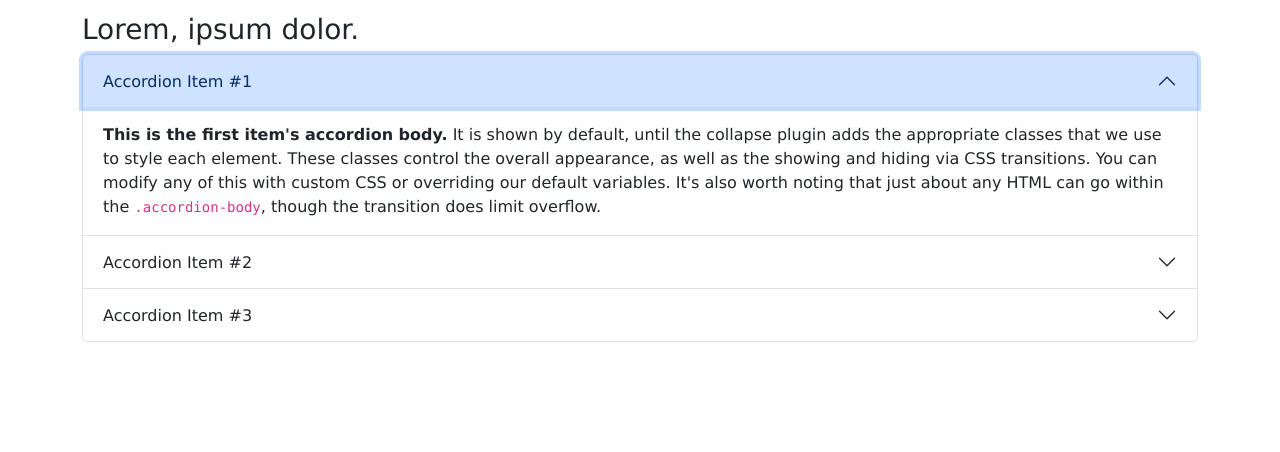
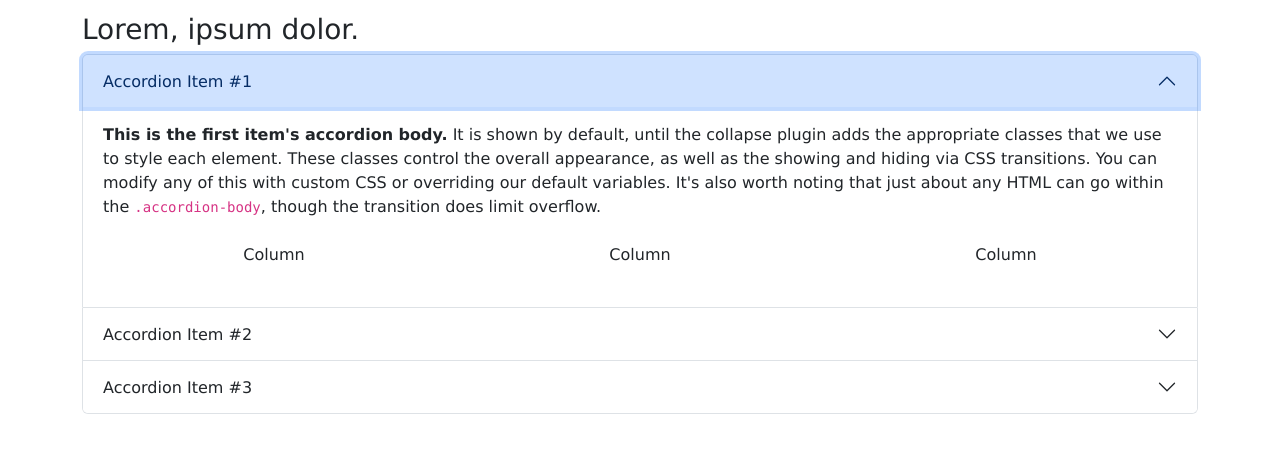
Before and after one commit to Yakhouba-dev/Test2024, a plain HTML site: page index.html in a window 1280 px wide. Both pictures are taken after a click on the button "Accordion Item #1". Shown: the part 180-632 px from the top of the page. Drawn offline with nearby package versions, Linux system fonts and the light colour scheme.

Commit message:
add more style

```diff
--- a/index.html
+++ b/index.html
@@ -24,6 +24,19 @@
               <div id="collapseOne" class="accordion-collapse collapse" data-bs-parent="#accordionExample">
                 <div class="accordion-body">
                   <strong>This is the first item's accordion body.</strong> It is shown by default, until the collapse plugin adds the appropriate classes that we use to style each element. These classes control the overall appearance, as well as the showing and hiding via CSS transitions. You can modify any of this with custom CSS or overriding our default variables. It's also worth noting that just about any HTML can go within the <code>.accordion-body</code>, though the transition does limit overflow.
+                  <div class="text-center py-4">
+                      <div class="row">
+                        <div class="col">
+                          Column
+                        </div>
+                        <div class="col">
+                          Column
+                        </div>
+                        <div class="col">
+                          Column
+                        </div>
+                      </div>
+                    </div>
                 </div>
               </div>
             </div>
```
